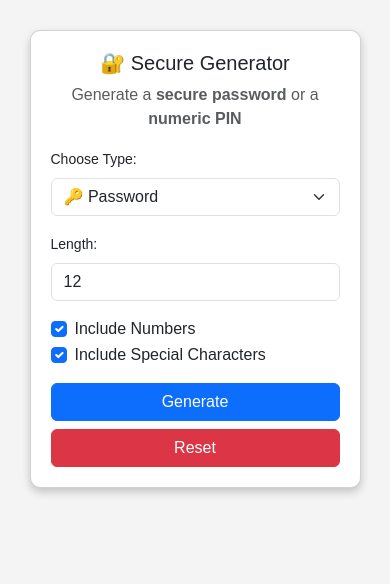
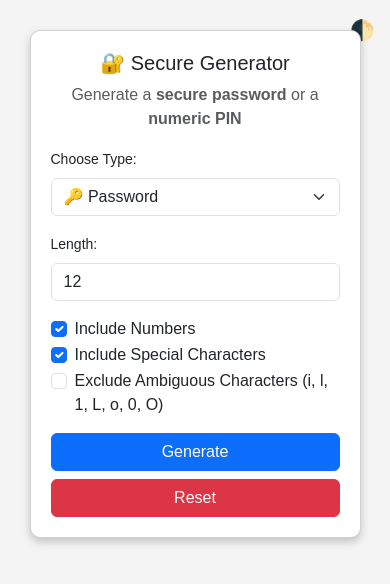
Before and after one commit to rajdangui/password-generator, a Flask app: page / in a window 390 px wide. Shown: the top 584 px of the page. Run offline with Flask 3, Linux system fonts and the light colour scheme.

Commit message:
Add security improvements, dark mode, animations, and exclude ambiguous characters option
Agent-Logs-Url: https://github.com/rajdangui/password-generator/sessions/b20a7c49-c881-4b4c-b9d3-836b68271572

Co-authored-by: rajdangui <177871435+rajdangui@users.noreply.github.com>

```diff
--- a/app.py
+++ b/app.py
@@ -1,21 +1,27 @@
 from flask import Flask, render_template, request, jsonify
-import random
+import secrets
 import string
 
 app = Flask(__name__)
 
-# Shared helper: build a random string from the given character set
+# Shared helper: build a cryptographically secure random string from the given character set
 def _random_string(characters, length):
-    """Return a random string of `length` characters drawn from `characters`."""
-    return ''.join(random.choice(characters) for _ in range(length))
+    """Return a cryptographically secure random string of `length` characters drawn from `characters`."""
+    return ''.join(secrets.choice(characters) for _ in range(length))
 
 # Function to generate a password
-def generate_password(length, use_numbers, use_special):
+def generate_password(length, use_numbers, use_special, exclude_ambiguous=False):
     characters = string.ascii_letters
     if use_numbers:
         characters += string.digits
     if use_special:
         characters += string.punctuation
+
+    # Exclude ambiguous characters if requested
+    if exclude_ambiguous:
+        ambiguous = 'il1Lo0O'
+        characters = ''.join(c for c in characters if c not in ambiguous)
+
     return _random_string(characters, length)
 
 # Function to generate a PIN (only numbers)
@@ -43,11 +49,12 @@ def generate():
     if generate_type == "password":
         use_numbers = data.get("numbers")
         use_special = data.get("special")
+        exclude_ambiguous = data.get("exclude_ambiguous", False)
 
         if not use_numbers and not use_special:
             return jsonify({"error": "At least one option (Numbers or Special Characters) must be selected for passwords"}), 400
 
-        generated_value = generate_password(length, use_numbers, use_special)
+        generated_value = generate_password(length, use_numbers, use_special, exclude_ambiguous)
     else:
         generated_value = generate_pin(length)
 
--- a/static/style.css
+++ b/static/style.css
@@ -1,12 +1,68 @@
 body {
     background-color: #f4f4f4;
     font-family: Arial, sans-serif;
+    transition: background-color 0.3s ease, color 0.3s ease;
+}
+
+body.dark-mode {
+    background-color: #1a1a1a;
+    color: #e0e0e0;
+}
+
+body.dark-mode .card {
+    background: #2d2d2d;
+    color: #e0e0e0;
+}
+
+body.dark-mode .form-control,
+body.dark-mode .form-select {
+    background-color: #3d3d3d;
+    color: #e0e0e0;
+    border-color: #555;
+}
+
+body.dark-mode #passwordField {
+    background-color: #3d3d3d;
+    color: #e0e0e0;
+    border-color: #555;
+}
+
+.theme-toggle {
+    position: absolute;
+    top: 20px;
+    right: 20px;
+    cursor: pointer;
+    font-size: 24px;
+    background: none;
+    border: none;
+    padding: 5px;
+    transition: transform 0.3s ease;
+}
+
+.theme-toggle:hover {
+    transform: scale(1.2);
+}
+
+@keyframes fadeIn {
+    from {
+        opacity: 0;
+        transform: translateY(-10px);
+    }
+    to {
+        opacity: 1;
+        transform: translateY(0);
+    }
+}
+
+.fade-in {
+    animation: fadeIn 0.5s ease;
 }
 
 .container-sm {
     max-width: 500px;
     margin-top: 50px;
     padding: 10px;
+    position: relative;
 }
 
 .card {
@@ -14,6 +70,11 @@ body {
     border-radius: 10px;
     box-shadow: 0 4px 8px rgba(0, 0, 0, 0.2);
     background: white;
+    transition: box-shadow 0.3s ease;
+}
+
+.card:hover {
+    box-shadow: 0 6px 12px rgba(0, 0, 0, 0.3);
 }
 
 h2 {
@@ -46,14 +107,21 @@ h2 {
     border-radius: 5px;
     font-size: 14px;
     margin-top: 5px;
+    transition: background-color 0.3s ease, transform 0.2s ease;
 }
 
 .copy-btn:hover {
     background-color: #0056b3;
+    transform: scale(1.05);
+}
+
+.copy-btn:active {
+    transform: scale(0.95);
 }
 
 .progress {
     height: 10px;
+    transition: all 0.3s ease;
 }
 
 /* 📱 Mobile Optimization */
@@ -79,4 +147,10 @@ h2 {
     .copy-btn {
         width: 100%;
     }
+
+    .theme-toggle {
+        top: 10px;
+        right: 10px;
+        font-size: 20px;
+    }
 }
--- a/templates/index.html
+++ b/templates/index.html
@@ -8,6 +8,8 @@
     <link rel="stylesheet" href="{{ url_for('static', filename='style.css') }}">
 </head>
 <body>
+
+<button class="theme-toggle" onclick="toggleTheme()" title="Toggle Dark Mode">🌓</button>
 
 <div class="container-sm">
     <div class="card">
@@ -32,6 +34,10 @@
                 <div class="form-check">
                     <input class="form-check-input" type="checkbox" name="special" id="special" checked>
                     <label class="form-check-label" for="special">Include Special Characters</label>
+                </div>
+                <div class="form-check">
+                    <input class="form-check-input" type="checkbox" name="exclude_ambiguous" id="exclude_ambiguous">
+                    <label class="form-check-label" for="exclude_ambiguous">Exclude Ambiguous Characters (i, l, 1, L, o, 0, O)</label>
                 </div>
             </div>
 
@@ -72,6 +78,7 @@
         let length = parseInt(document.getElementById("length").value);
         let numbers = document.getElementById("numbers").checked;
         let special = document.getElementById("special").checked;
+        let exclude_ambiguous = document.getElementById("exclude_ambiguous").checked;
 
         if ((type === "password" && (length < 4 || length > 32)) || (type === "pin" && (length < 4 || length > 10))) {
             alert(type === "password" ? "Password must be between 4-32 characters." : "PIN must be between 4-10 digits.");
@@ -81,7 +88,7 @@
         fetch("/generate", {
             method: "POST",
             headers: { "Content-Type": "application/json" },
-            body: JSON.stringify({ generate_type: type, length: length, numbers: numbers, special: special })
+            body: JSON.stringify({ generate_type: type, length: length, numbers: numbers, special: special, exclude_ambiguous: exclude_ambiguous })
         })
         .then(response => response.json())
         .then(data => {
@@ -90,6 +97,7 @@
             } else {
                 document.getElementById("passwordField").value = data.generated_value;
                 document.getElementById("resultBox").style.display = "block";
+                document.getElementById("resultBox").classList.add("fade-in");
                 checkStrength(data.generated_value);
             }
         });
@@ -135,6 +143,18 @@
         document.getElementById("strengthBar").style.width = "0%";
         document.getElementById("strengthText").innerText = "";
     }
+
+    function toggleTheme() {
+        document.body.classList.toggle('dark-mode');
+        localStorage.setItem('darkMode', document.body.classList.contains('dark-mode'));
+    }
+
+    // Load theme preference on page load
+    window.addEventListener('DOMContentLoaded', (event) => {
+        if (localStorage.getItem('darkMode') === 'true') {
+            document.body.classList.add('dark-mode');
+        }
+    });
 </script>
 
 <script src="https://cdn.jsdelivr.net/npm/bootstrap@5.3.0/dist/js/bootstrap.bundle.min.js"></script>
```
